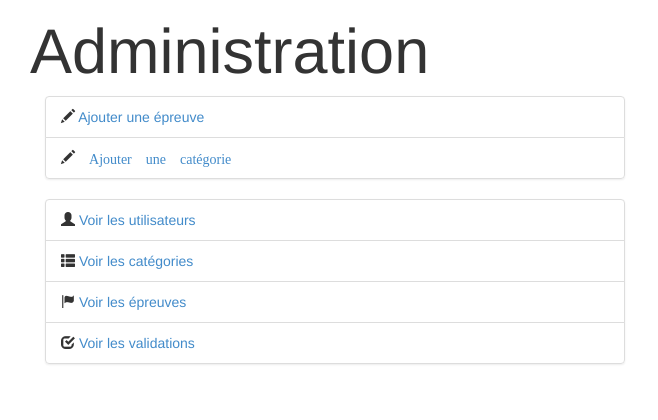
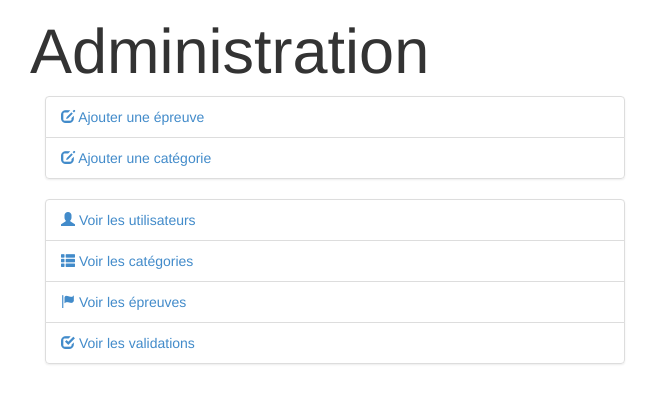
Before and after one commit to Crypt0-M3lon/k6, a Django app: page /admin/ in a window 1280 px wide. Shown: the part 51-471 px from the top of the page, without its empty margins (0-658 px from the left). Run offline with Django 3.2, Linux system fonts and the light colour scheme; the visitor is signed in with stand-in values (Sample User, id 1); some libraries are stand-ins or nearby versions.

Commit message:
beautifulness bis in admin

```diff
--- a/site_ctf/templates/staff/admin.html
+++ b/site_ctf/templates/staff/admin.html
@@ -8,15 +8,15 @@
 
 <div class="col-sm-6">
   <ul class="list-group">
-    <li class="list-group-item"><span class="glyphicon glyphicon-pencil"></span><a href="{% url 'add_chall' %}"> Ajouter une épreuve</a></li>
-    <li class="list-group-item"><span class="glyphicon glyphicon-pencil"</span><a href="{% url 'add_cate' %}"> Ajouter une catégorie</a></li>
+    <li class="list-group-item"><a href="{% url 'add_chall' %}"><span class="glyphicon glyphicon-edit"></span> Ajouter une épreuve</a></li>
+    <li class="list-group-item"><a href="{% url 'add_cate' %}"><span class="glyphicon glyphicon-edit"></span> Ajouter une catégorie</a></li>
   </ul>
 
   <ul class="list-group">
-    <li class="list-group-item"><span class="glyphicon glyphicon-user"></span><a href="{% url 'view_users' %}"> Voir les utilisateurs</a></li>
-    <li class="list-group-item"><span class="glyphicon glyphicon-th-list"></span><a href="{% url 'view_cate' %}"> Voir les catégories</a></li>
-    <li class="list-group-item"><span class="glyphicon glyphicon-flag"></span><a href="{% url 'view_challs' %}"> Voir les épreuves</a></li>
-    <li class="list-group-item"><span class="glyphicon glyphicon-check"></span><a href="{% url 'view_validations' %}"> Voir les validations</a></li>
+    <li class="list-group-item"><a href="{% url 'view_users' %}"><span class="glyphicon glyphicon-user"></span> Voir les utilisateurs</a></li>
+    <li class="list-group-item"><a href="{% url 'view_users' %}"><span class="glyphicon glyphicon-th-list"></span> Voir les catégories</a></li>
+    <li class="list-group-item"><a href="{% url 'view_users' %}"><span class="glyphicon glyphicon-flag"></span> Voir les épreuves</a></li>
+    <li class="list-group-item"><a href="{% url 'view_users' %}"><span class="glyphicon glyphicon-check"></span> Voir les validations</a></li>
   </ul>
 </div><!-- /.col-sm-6-->
 
```
